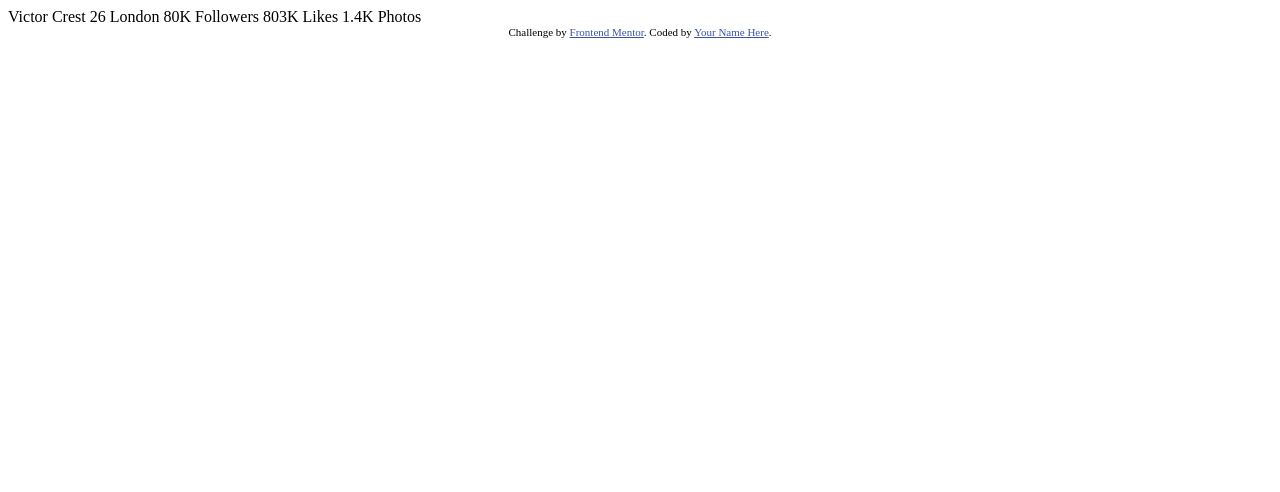
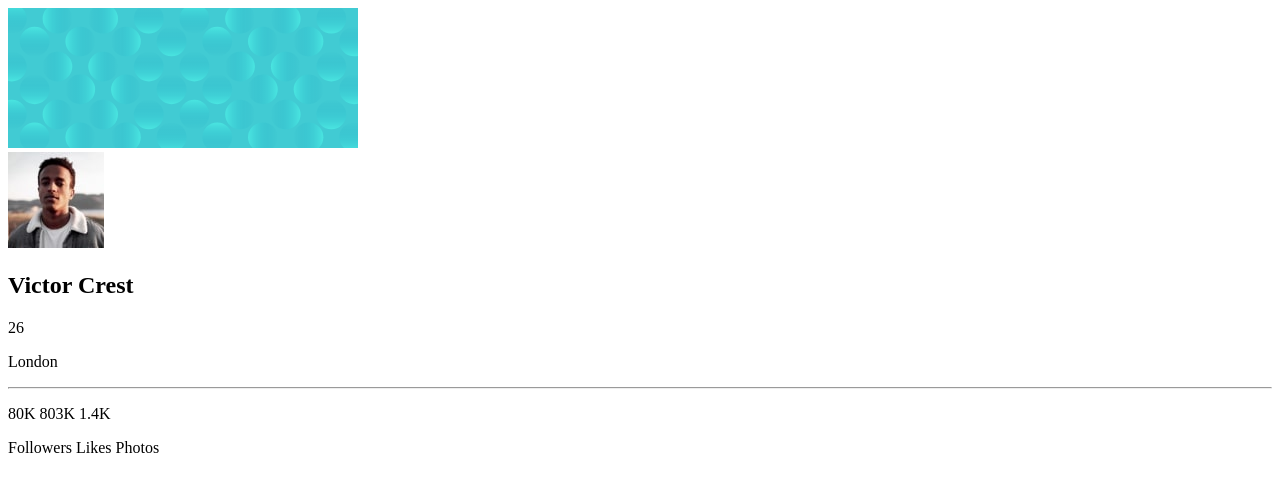
Before and after one commit to utha007/profile-card-component-main, a plain HTML site: page index.html in a window 1280 px wide. Drawn offline with Linux system fonts and the light colour scheme.

Commit message:
added html structure

```diff
--- a/index.html
+++ b/index.html
@@ -9,27 +9,40 @@
   <title>Frontend Mentor | Profile card component</title>
 
   <!-- Feel free to remove these styles or customise in your own stylesheet 👍 -->
-  <style>
-    .attribution { font-size: 11px; text-align: center; }
-    .attribution a { color: hsl(228, 45%, 44%); }
-  </style>
+
 </head>
 <body>
-  Victor Crest
-  26
-  London
+  <main>
+    <div class="background">
+      <div class="blue-image">
+        <img src="images/bg-pattern-card.svg">
+        <section class="profile-pic">
+          <img src="images/image-victor.jpg">
+        </section>
+      </div>
 
-  80K
-  Followers
+    </div>
+    <div class="text">
+      <div class="user-name">
+        <h2>Victor Crest</h2>
+        <p> 26</p>
+        <p>London</p>
 
-  803K
-  Likes
+      </div>
+      <hr>
+      <div class="socials-details">
+       <p>80K 803K 1.4K</p>
+       <p>Followers
 
-  1.4K
-  Photos
-  <div class="attribution">
-    Challenge by <a href="https://www.frontendmentor.io?ref=challenge" target="_blank">Frontend Mentor</a>.
-    Coded by <a href="#">Your Name Here</a>.
-  </div>
+
+        Likes
+
+
+        Photos</p>
+
+
+      </div>
+    </div>
+  </main>
 </body>
 </html>
--- /dev/null
+++ b/styles.css
@@ -0,0 +1 @@
+*{box-sizing: border-box;}
```
